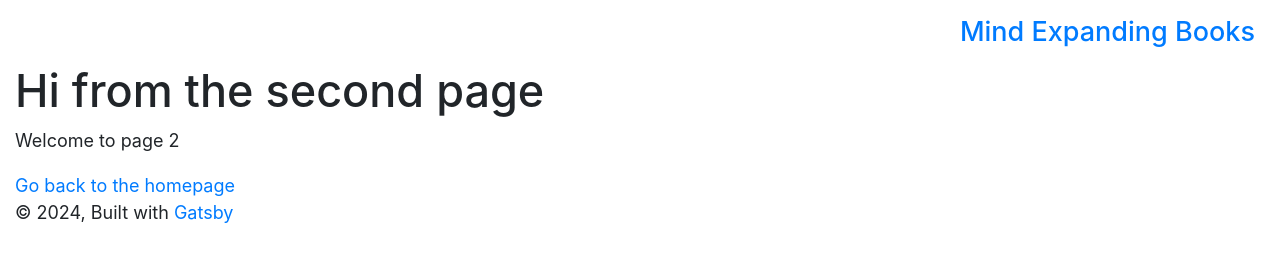
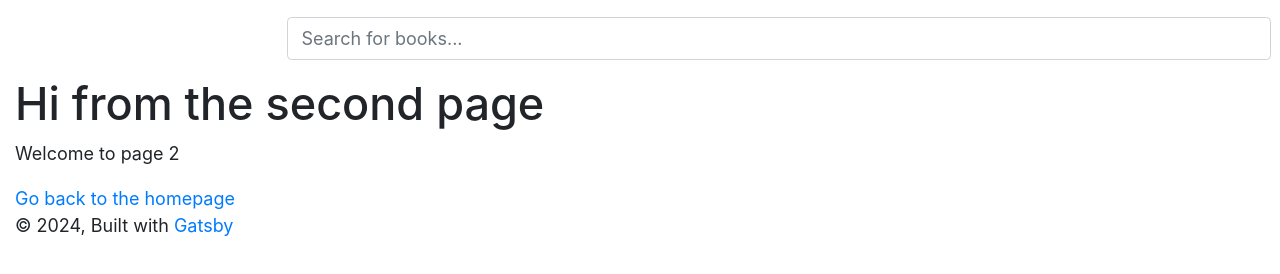
Before and after one commit to hackerkid/Mind-Expanding-Books, a Gatsby site in the folder app/: page /page-2 in a window 1280 px wide. Built offline with nearby package versions, Linux system fonts and the light colour scheme; Gatsby itself is replaced by a stand-in of ours.

Commit message:
add searchbar - Update header.js

```diff
--- a/app/src/components/header.js
+++ b/app/src/components/header.js
@@ -1,28 +1,74 @@
-import { Link } from "gatsby"
-import PropTypes from "prop-types"
-import React from "react"
+import React, { useState, useContext } from "react";
+import { Link } from "gatsby";
+import PropTypes from "prop-types";
+import { BookmarkContext } from "../context/globalState"; // Import the context
+import BookCard from "./bookcard"; // Import the BookCard component
 
-const Header = ({ siteTitle }) => (
-  <header className="mx-2 bg-red d-none d-lg-block custom-header" aria-labelledby='main-title'>
-    <h4 className="d-flex justify-content-end" id="main-title" style={{ margin: 16 }}>
-      <Link
-        to="/"
-        style={{
-          textDecorationColor: `none`,
-        }}
-      >
-        {siteTitle}
-      </Link>
-    </h4>
-  </header>
-)
+const Header = ({ siteTitle }) => {
+  const { readingList } = useContext(BookmarkContext); // Access global state
+  const [searchQuery, setSearchQuery] = useState(""); // State to hold the search input
+  const [filteredBooks, setFilteredBooks] = useState([]); // State for filtered books
+
+  // Handle search input change
+  const handleSearch = (e) => {
+    const query = e.target.value.toLowerCase();
+    setSearchQuery(query);
+
+    // Filter books based on the search query
+    if (query) {
+      const results = Object.values(readingList.books).filter((book) =>
+        book.title.toLowerCase().includes(query)
+      );
+      setFilteredBooks(results);
+    } else {
+      setFilteredBooks([]);
+    }
+  };
+
+  return (
+    <header className="mx-2 custom-header bg-red" aria-labelledby="main-title">
+      <div className="d-flex justify-content-between align-items-center">
+        {/* Site title */}
+        <h4 className="navbar-brand" id="main-title" style={{ margin: 16 }}>
+          <Link to="/" style={{ textDecoration: "none", color: "white" }}>
+            {siteTitle}
+          </Link>
+        </h4>
+
+        {/* Search bar */}
+        <input
+          type="text"
+          className="form-control"
+          placeholder="Search for books..."
+          value={searchQuery}
+          onChange={handleSearch}
+        />
+      </div>
+
+      {/* Display search results */}
+      {searchQuery && (
+        <div className="search-results my-8">
+          {filteredBooks.length > 0 ? (
+            <div>
+              {filteredBooks.map((book) => (
+                <BookCard key={book.id} book={book} />
+              ))}
+            </div>
+          ) : (
+            <p>No books found</p>
+          )}
+        </div>
+      )}
+    </header>
+  );
+};
 
 Header.propTypes = {
   siteTitle: PropTypes.string,
-}
+};
 
 Header.defaultProps = {
   siteTitle: ``,
-}
+};
 
-export default Header
+export default Header;
```
